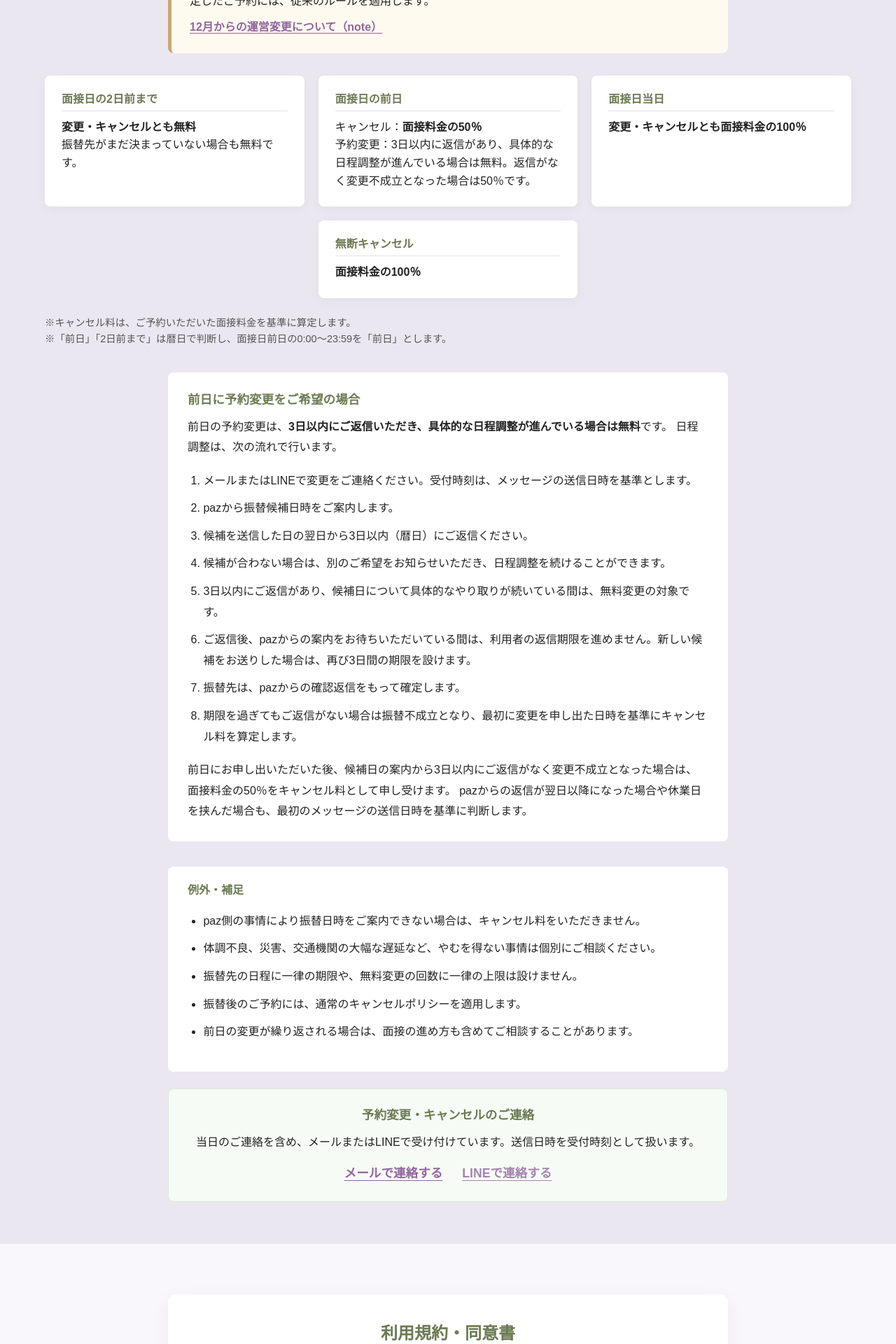
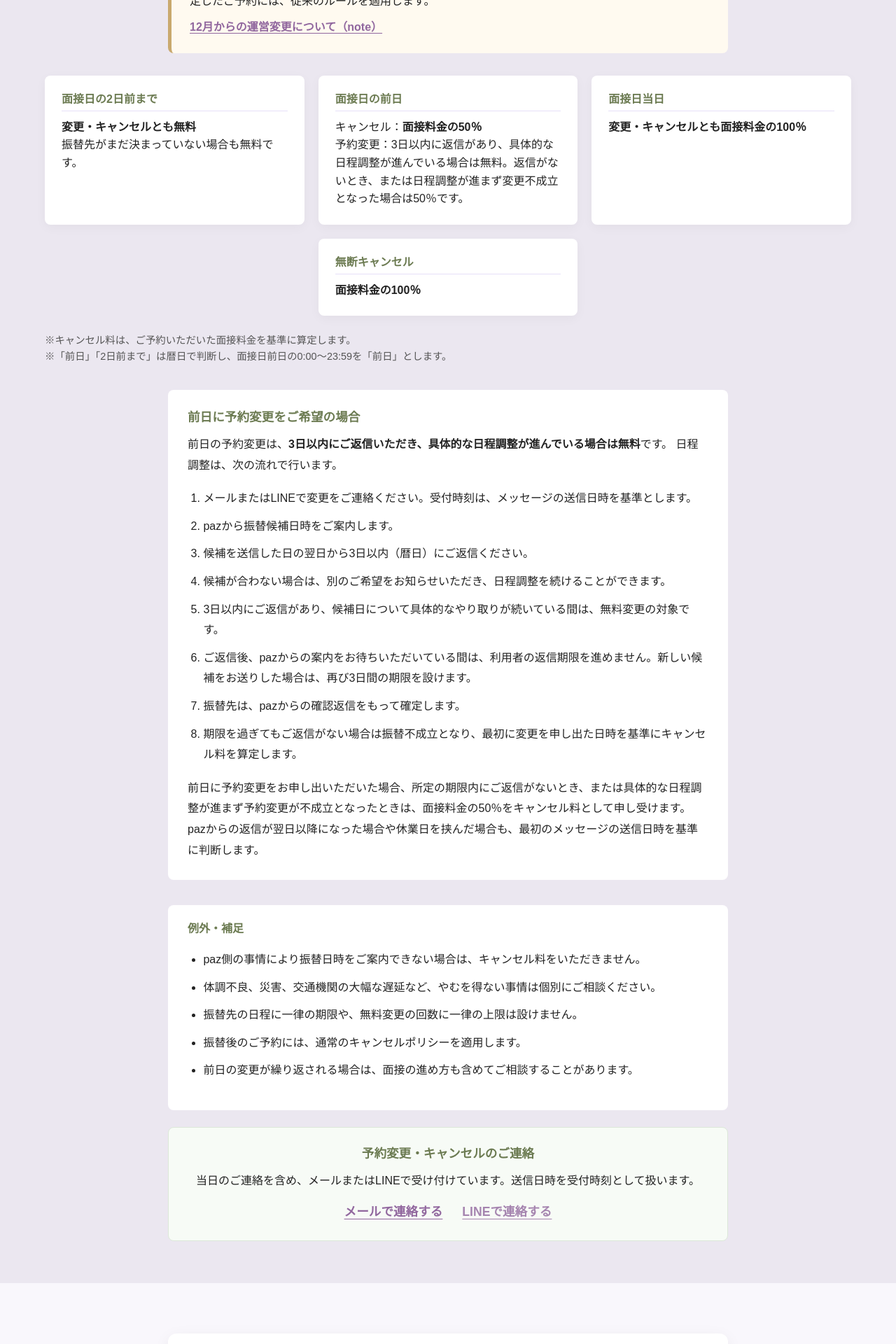
Before and after one commit to counselingspacepaz-gif/paz-site, a Jekyll site: the page built from booking/index.html, in a window 1280 px wide. Shown: the part 2102-4022 px from the top of the page at 70% size. Built offline with Jekyll 4.4.1, drawn with Linux system fonts in a browser that asks for light colours; some web fonts are replaced.

Commit message:
Clarify previous-day rescheduling terms

```diff
--- a/booking/index.html
+++ b/booking/index.html
@@ -114,7 +114,7 @@ title: ご予約
                 <div class="policy-item">
                     <h3>面接日の前日</h3>
                     <p>キャンセル：<strong>面接料金の50％</strong></p>
-                    <p>予約変更：3日以内に返信があり、具体的な日程調整が進んでいる場合は無料。返信がなく変更不成立となった場合は50％です。</p>
+                    <p>予約変更：3日以内に返信があり、具体的な日程調整が進んでいる場合は無料。返信がないとき、または日程調整が進まず変更不成立となった場合は50％です。</p>
                 </div>
                 <div class="policy-item">
                     <h3>面接日当日</h3>
@@ -147,7 +147,7 @@ title: ご予約
                     <li>期限を過ぎてもご返信がない場合は振替不成立となり、最初に変更を申し出た日時を基準にキャンセル料を算定します。</li>
                 </ol>
                 <p>
-                    前日にお申し出いただいた後、候補日の案内から3日以内にご返信がなく変更不成立となった場合は、面接料金の50％をキャンセル料として申し受けます。
+                    前日に予約変更をお申し出いただいた場合、所定の期限内にご返信がないとき、または具体的な日程調整が進まず予約変更が不成立となったときは、面接料金の50％をキャンセル料として申し受けます。
                     pazからの返信が翌日以降になった場合や休業日を挟んだ場合も、最初のメッセージの送信日時を基準に判断します。
                 </p>
             </div>
@@ -218,7 +218,7 @@ title: ご予約
           <span class="faq-icon"></span>
         </summary>
         <div class="faq-content">
-          <p>候補日の案内から3日以内にご返信があり、具体的な日程調整が進んでいる場合は無料変更の対象です。3日以内にご返信がなく変更不成立となった場合は、最初に変更を申し出た日時を基準に、面接料金の50％をキャンセル料として申し受けます。pazからの返信をお待ちいただいている間は、利用者の返信期限を進めません。</p>
+          <p>候補日の案内から3日以内にご返信があり、具体的な日程調整が進んでいる場合は無料変更の対象です。所定の期限内にご返信がないとき、または具体的な日程調整が進まず予約変更が不成立となったときは、最初に変更を申し出た日時を基準に、面接料金の50％をキャンセル料として申し受けます。pazからの返信をお待ちいただいている間は、利用者の返信期限を進めません。</p>
         </div>
       </details>
       <details class="faq-item">
--- a/scripts/generate_policy_pdfs.py
+++ b/scripts/generate_policy_pdfs.py
@@ -148,7 +148,7 @@ def make_terms():
     policy_data = [
         [Paragraph("ご連絡の時期", small), Paragraph("取り扱い", small)],
         [Paragraph("面接日の2日前まで", small), Paragraph("変更・キャンセルとも無料（振替先が未定でも無料）", small)],
-        [Paragraph("面接日の前日", small), Paragraph("キャンセル50％。3日以内に返信があり、具体的な日程調整が進んでいる予約変更は無料。返信がなく変更不成立の場合は50％", small)],
+        [Paragraph("面接日の前日", small), Paragraph("キャンセル50％。3日以内に返信があり、具体的な日程調整が進んでいる予約変更は無料。返信がないとき、または日程調整が進まず変更不成立の場合は50％", small)],
         [Paragraph("面接日当日", small), Paragraph("変更・キャンセルとも100％", small)],
         [Paragraph("無断キャンセル", small), Paragraph("100％", small)],
     ]
@@ -175,7 +175,7 @@ def make_terms():
             ),
             Paragraph("前日の予約変更", policy_section),
             Paragraph(
-                "前日の変更は、候補日の案内から3日以内（暦日）に返信があり、具体的な日程調整が進んでいる場合は無料です。返信後、pazからの案内を待つ間は利用者の返信期限を進めません。新しい候補をお送りした場合は再び3日間の期限を設けます。pazからの確認返信をもって振替日時が確定します。期限内に返信がなく変更不成立となった場合は、最初のお申し出の送信日時を基準にキャンセル料を算定します。pazからの返信が翌日以降になった場合や休業日を挟んだ場合も同様です。",
+                "前日の変更は、候補日の案内から3日以内（暦日）に返信があり、具体的な日程調整が進んでいる場合は無料です。返信後、pazからの案内を待つ間は利用者の返信期限を進めません。新しい候補をお送りした場合は再び3日間の期限を設けます。pazからの確認返信をもって振替日時が確定します。所定の期限内に返信がないとき、または具体的な日程調整が進まず予約変更が不成立となったときは、最初のお申し出の送信日時を基準にキャンセル料を算定します。pazからの返信が翌日以降になった場合や休業日を挟んだ場合も同様です。",
                 small,
             ),
             Paragraph(
```
Also changed, not shown: 1 other file.
